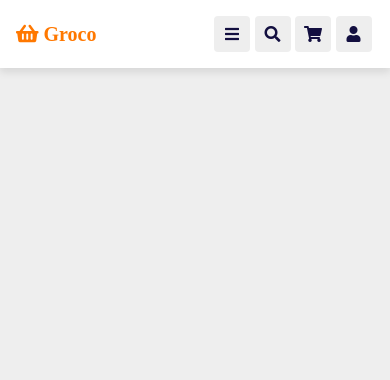
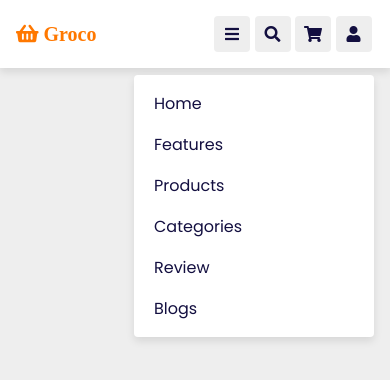
Before and after one commit to O-Julia-O/add_to_cart_shopping, a plain HTML site: page index.html in a window 390 px wide. Both pictures are taken after a click on the element 232 px from the left and 34 px from the top of the page. Drawn offline with Linux system fonts and the light colour scheme.

Commit message:
added animation for navbar in media queries

```diff
--- a/app.js
+++ b/app.js
@@ -15,3 +15,9 @@ let loginForm = document.querySelector('.login-form');
 document.querySelector('#login-btn').onclick = () => {
     loginForm.classList.toggle('active');
 }
+
+let navbar = document.querySelector('.navbar');
+
+document.querySelector('#menu-btn').onclick = () => {
+    navbar.classList.toggle('active');
+}
--- a/styles.css
+++ b/styles.css
@@ -320,6 +320,10 @@ body {
             border-radius: .5rem;
             background: #fff;
         }
+        .header .navbar.active {
+            right: 2rem;
+            transition: .4s linear;
+        }
 
         .header .navbar a {
             font-size: 2rem;
```
